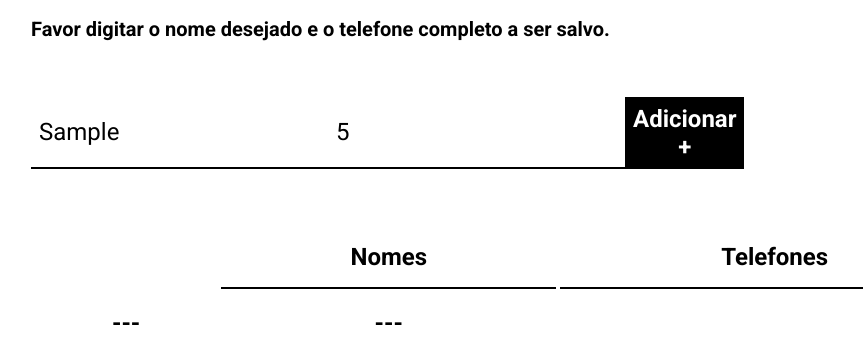
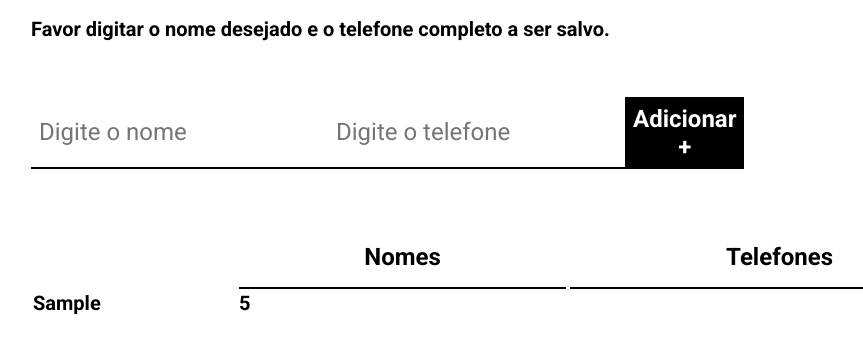
Before and after one commit to NasserRamadan/projeto02, a plain HTML site: page index.html in a window 1280 px wide. Both pictures are taken after typing "Sample", "5" into the empty fields and a click on the button "Adicionar +". Shown: the part 38-402 px from the top of the page, without its empty margins (129-992 px from the left). Drawn offline with Linux system fonts and the light colour scheme; a web font is replaced by a local one.

Commit message:
Alterações nos códigos de HTML, CSS e JS

```diff
--- a/index.html
+++ b/index.html
@@ -17,8 +17,8 @@
         </header>
         <h2>Favor digitar o nome desejado e o telefone completo a ser salvo.</h2>
         <form id="form-cadastro">
-            <input type="text" id="nome-cadastro" required placeholder="Digite o nome">
-            <input type="number" id="telefone-cadastro" required placeholder="Digite o telefone">
+            <input type="text" id="nome-cadastro" required placeholder="Digite o nome" />
+            <input type="number" id="telefone-cadastro" required placeholder="Digite o telefone" />
             <button type="submit">Adicionar +</button>
         </form>
         <table>
@@ -33,12 +33,6 @@
             <tbody>
             </tbody>
             <tfoot>
-                <tr>
-                    <td>
-                        ---
-                </td>
-                    <td>---</td>
-                </tr>
                 </tfoot>
         </table>
     </div>
--- a/main.css
+++ b/main.css
@@ -67,14 +67,11 @@ table th {
     padding: 16px;
     font-size: 24px;
     font-weight: bold;
-    text-align: center;
-    justify-content: center;
 }
 
-table tfoot td {
-    padding: 16px;
-    font-size: 24px;
+table tbody {
+    padding: 1px;
+    font-size: 20px;
     font-weight: bold;
-    text-align: center;
-    justify-content: center;
+    margin-bottom: 2px;
 }
--- a/main.js
+++ b/main.js
@@ -1,38 +1,22 @@
 const form = document.getElementById('form-cadastro');
-
+let linhas = '';
 
 form.addEventListener('submit', function(e) {
     e.preventDefault();
-});
 
-
-let linhas = '';
-
-
-adicionaLinha();
-atualizaTabela();
-
-
-function adicionaLinha() {
     const inputNomeCadastro = document.getElementById('nome-cadastro');
     const inputTelefoneCadastro = document.getElementById('telefone-cadastro');
-
 
     let linha = '<tr>';
     linha += `<td>${inputNomeCadastro.value}</td>`;
     linha += `<td>${inputTelefoneCadastro.value}</td>`;
     linha += '</tr>';
 
-
     linhas += linha;
 
+    const corpoTabela = document.querySelector('tbody');
+    corpoTabela.innerHTML = linhas;
 
     inputNomeCadastro.value = '';
     inputTelefoneCadastro.value = '';
-}
-
-
-function atualizaTabela() {
-    const corpoTabela = document.querySelector('tbody');
-    corpoTabela.innerHTML = linhas;
-}
+});
```
